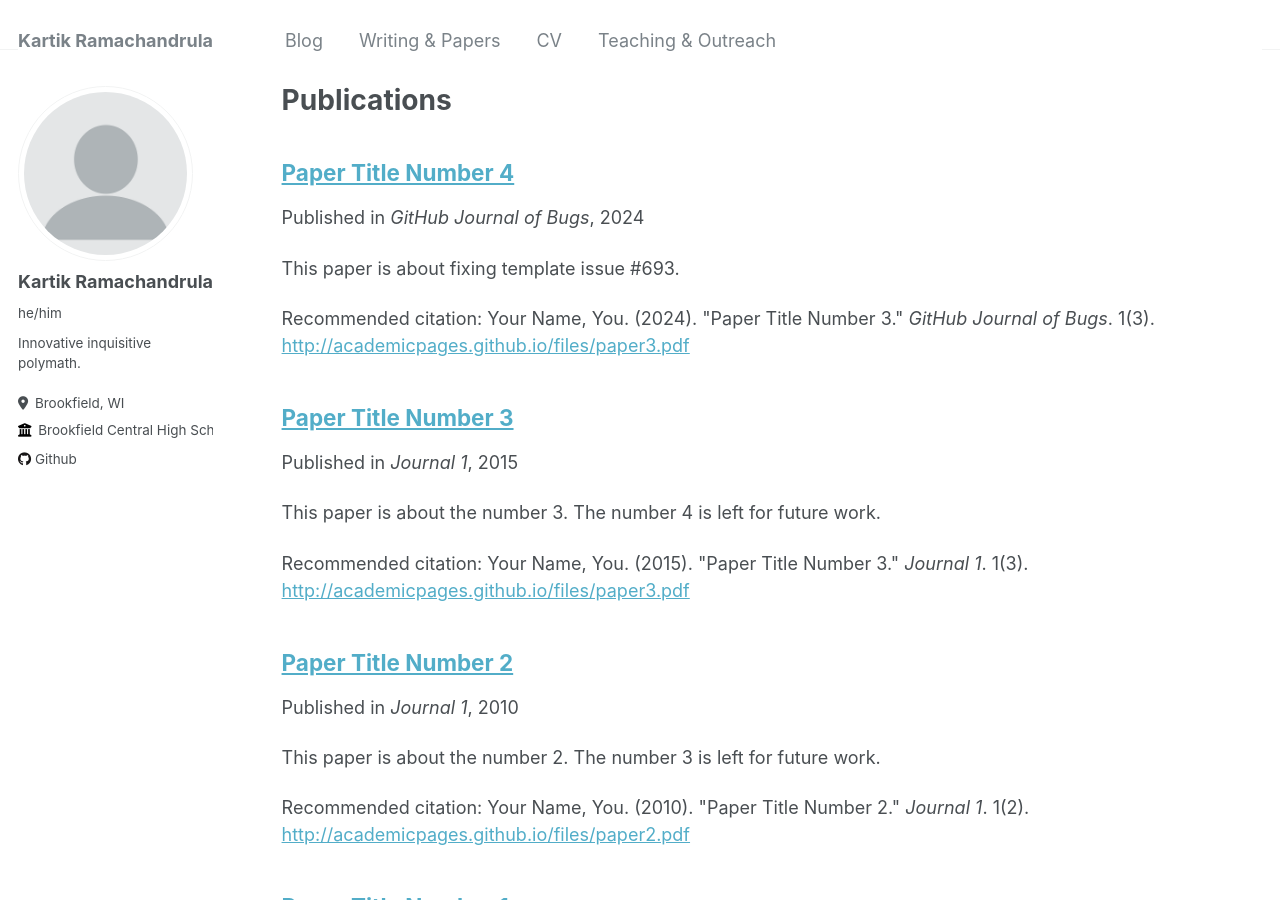
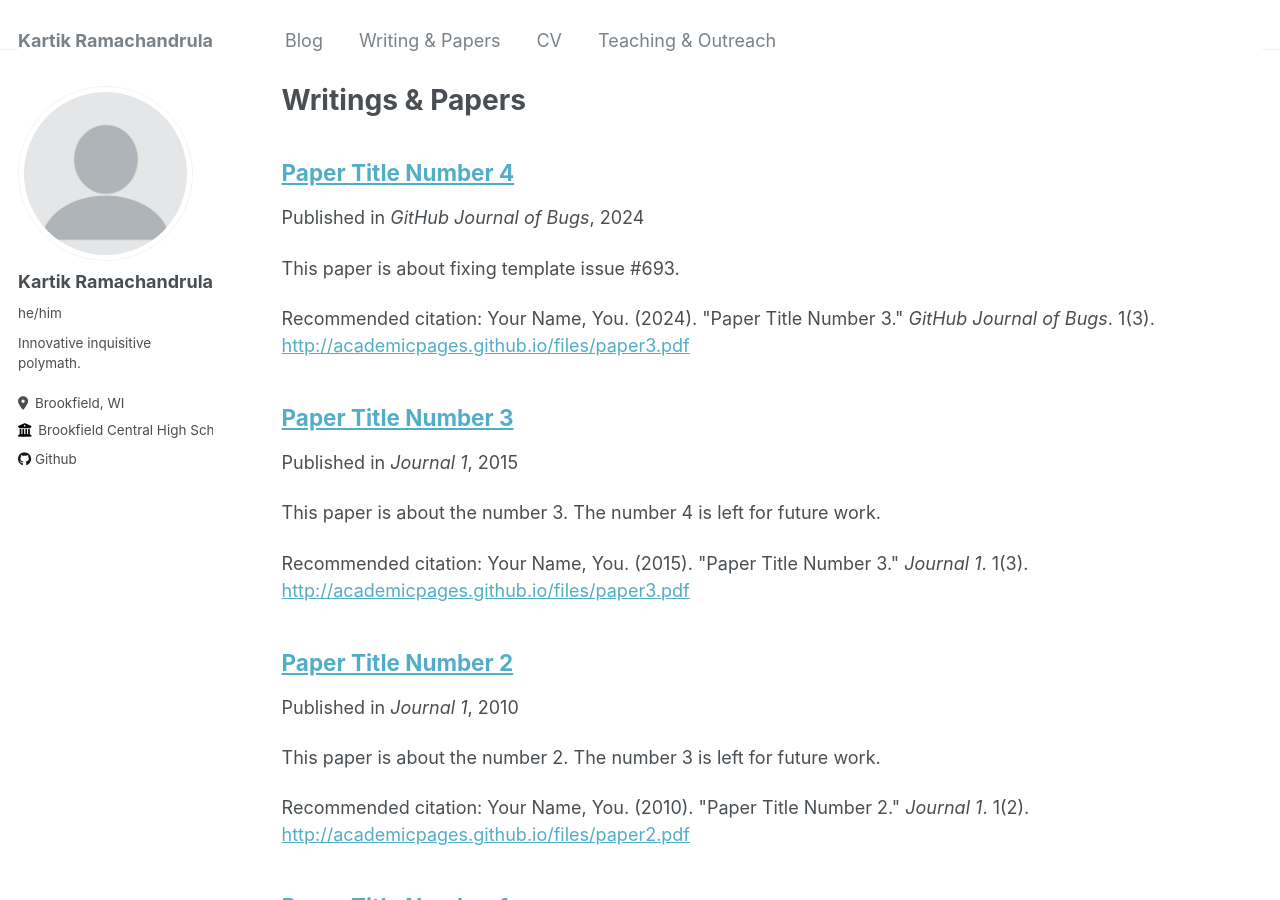
Before and after one commit to 68kartik/kartik-ramachandrula, a Jekyll site: the page built from _pages/writings.md, in a window 1280 px wide and 900 px high. Built offline with Jekyll 4.4.1, drawn with Linux system fonts in a browser that asks for light colours.

Commit message:
Update and rename publications.md to writings.md

```diff
--- a/_pages/publications.md
+++ b/_pages/writings.md
@@ -1,7 +1,7 @@
 ---
 layout: archive
-title: "Publications"
-permalink: /publications/
+title: "Writings & Papers"
+permalink: /writings/
 author_profile: true
 ---
 
```
